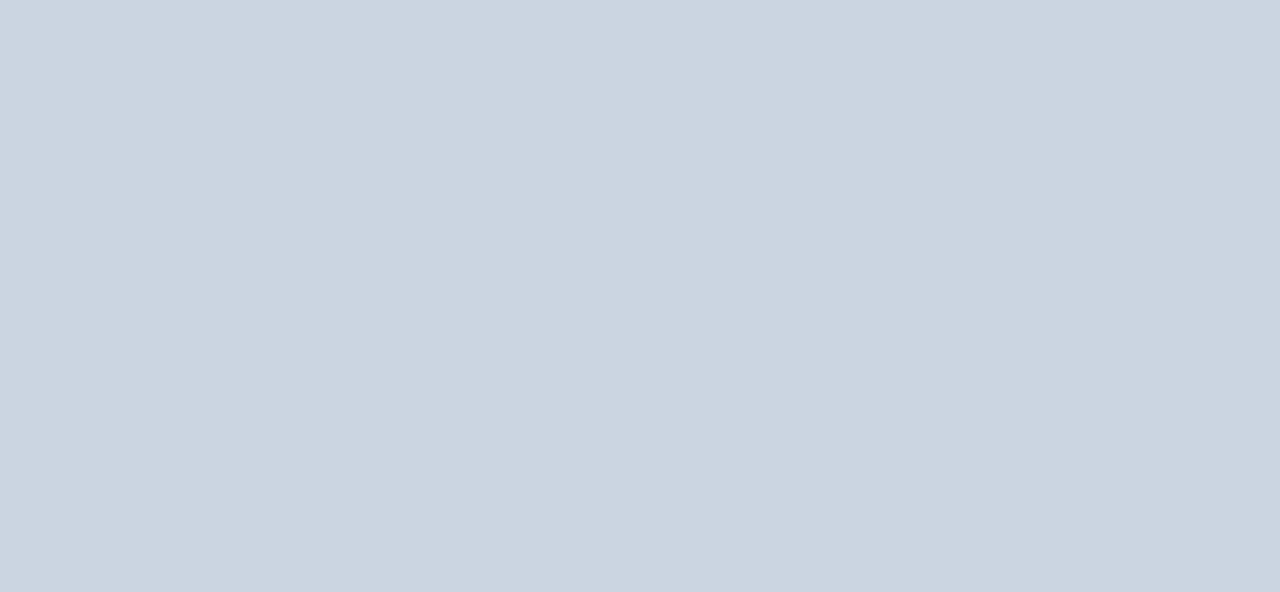
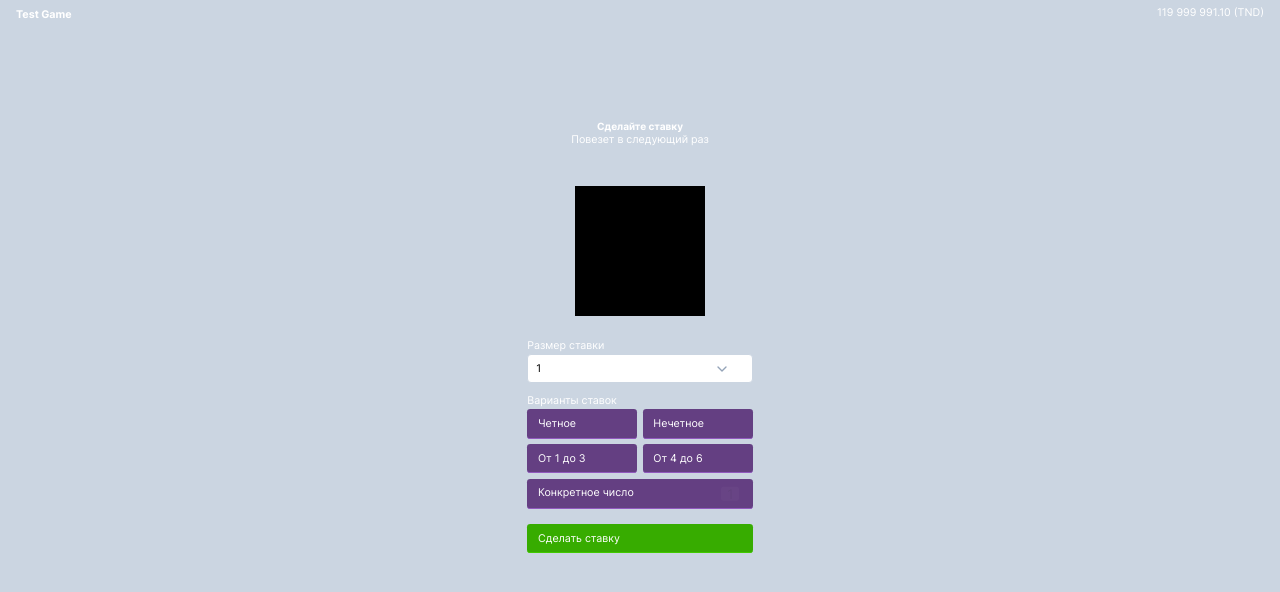
Before and after one commit to Maxim12670/cube-game, a React (Vite) app in the folder client/: page / in a window 1280 px wide. Shown: the top 592 px of the page. Built offline with nearby package versions, Linux system fonts and the light colour scheme.

Commit message:
feat/ базовая верстка главной страницы

```diff
--- a/client/src/App.tsx
+++ b/client/src/App.tsx
@@ -1,10 +1,11 @@
 import './app.scss';
+import MainPage from './pages/MainPage/MainPage';
+
+// const selectValues = [1.00, 2.00, 3.00, 5.00, 10.00, 25.00, 60.00, 100.00];
 
 export default function App() {
 
   return (
-    <>
-      <h2 className='myTitle'>hello world!!!</h2>
-    </>
+    <MainPage />
   )
 }
--- /dev/null
+++ b/client/src/pages/MainPage/MainPage.module.scss
@@ -0,0 +1,83 @@
+.header {
+  display: flex;
+  justify-content: space-between;
+  height: 6.4rem;
+  padding: 1rem 2.4rem;
+  margin-bottom: 9.3rem;
+
+  letter-spacing: 0%;
+  color: $c-white;
+  &__title {
+    font-size: 1.6rem;
+    font-weight: 700;
+    line-height: 2.4rem;
+  }
+
+  &__balance {
+    font-size: 1.6rem;
+    font-weight: 400;
+    line-height: 1.9rem;
+  }
+}
+
+.game {
+  width: 33.8rem;
+  margin: 0 auto;
+
+  &__title {
+    font-weight: 700;
+    line-height: 2.4rem;
+    letter-spacing: 0%;
+    color: $c-white;
+    text-align: center;
+  }
+
+  &__subtitle {
+    font-size: 1.6rem;
+    font-weight: 400;
+    line-height: 1.9rem;
+    letter-spacing: 0%;
+    color: $c-white;
+    text-align: center;
+  }
+
+  &__cube {
+    margin-top: 5.9rem;
+    margin-bottom: 3.4rem;
+
+    div {
+      margin: 0 auto;
+    }
+  }
+
+  &__wrapper {
+    display: flex;
+    flex-direction: row;
+    flex-wrap: wrap;
+    gap: .8rem;
+  }
+
+  &__label {
+    margin-top: 1.6rem;
+    margin-bottom: .4rem;
+    font-size: 1.6rem;
+    font-weight: 400;
+    letter-spacing: 0%;
+    color: $c-white;
+    text-align: left;
+  }
+
+  &__btn {
+    height: 4.4rem;
+    width: 100%;
+    margin-bottom: 1.6rem;
+
+    &-small {
+      display: flex;
+      flex: 1 1 45%;
+      box-sizing: border-box;
+      width: 14.9rem;
+      height: 4.4rem;
+    }
+  }
+}
--- /dev/null
+++ b/client/src/pages/MainPage/MainPage.tsx
@@ -0,0 +1,70 @@
+import style from './MainPage.module.scss';
+import MySelect from '../../shared/ui/MySelect/MySelect';
+import MyButton from '../../shared/ui/MyButton/MyButton';
+import MyButtonCount from '../../shared/ui/MyButtonCount/MyButtonCount';
+
+const selectValues = [1.00, 2.00, 3.00, 5.00, 10.00, 25.00, 60.00, 100.00];
+const btnData = [
+  {
+    children: 'Четное'
+  },
+  {
+    children: 'Нечетное'
+  },
+  {
+    children: 'От 1 до 3'
+  },
+  {
+    children: 'От 4 до 6'
+  },
+
+]
+
+function MainPage() {
+
+  return (
+    <>
+      <header className={style.header}>
+        <span className={style['header__title']}>Test Game</span>
+        <span className={style['header__balance']}>119 999 991.10 (TND)</span>
+      </header>
+
+      <div className={style.game}>
+        <h2 className={style['game__title']}>Сделайте ставку</h2>
+        <h3 className={style['game__subtitle']}>Повезет в следующий раз</h3>
+
+
+        <div className={style['game__cube']}>
+          <div style={{ width: 130, height: 130, background: 'black' }}></div>
+        </div>
+
+        <div>
+          <h3 className={style['game__label']}>Размер ставки</h3>
+          <MySelect selectValues={selectValues} />
+          <h3 className={style['game__label']}>Варианты ставок</h3>
+
+
+          <div className={style['game__wrapper']}>
+            {btnData.map((item) =>
+              <div className={style['game__btn-small']}>
+                <MyButton colorType={'violet'} children={item.children} />
+              </div>
+            )}
+            <div className={style['game__btn']}>
+              <MyButtonCount/>
+            </div>
+
+            <div className={style['game__btn']}>
+              <MyButton colorType='green' children='Сделать ставку'/>
+            </div>
+
+          </div>
+
+        </div>
+      </div>
+
+    </>
+  )
+}
+
+export default MainPage;
```
